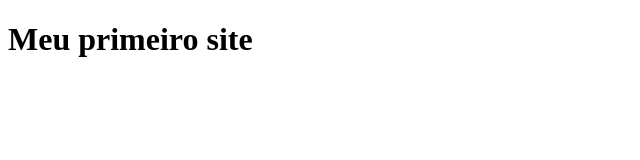
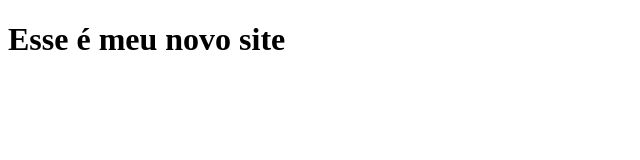
Before and after one commit to noemifleitas/2024--1B---Meu---primeiro--site, a plain HTML site: page index.html in a window 1280 px wide. Shown: the whole page, without its empty margins (0-640 px from the left). Drawn offline with Linux system fonts and the light colour scheme.

Commit message:
Add files via upload

```diff
--- a/index.html
+++ b/index.html
@@ -1,5 +1,13 @@
 <!DOCTYPE html>
+<html lang="pt-br">
+<head>
+    <meta charset="UTF-8">
+    <meta http-equiv="X-UA-Compatible" content="IE=edge">
+    <meta name="viewport" content="width=device-width, initial-scale=1.0">
+    <title>sorveria da FIDE</title>
+</head>
+<body>
+    <h1>Esse é meu novo site</h1>
 
-<h1> Meu primeiro site </h1>
-
+</body>
 </html>
--- /dev/null
+++ b/style.css
@@ -0,0 +1,5 @@
+:root{--platina: #d8e2dcff;
+    --rosa-champanhe: #ffe5d9ff;
+    --rosa: #ffcad4ff;
+    --flor-de-cerejeira-rosa: #f4acb7ff;
+    --mountbatten-rosa: #9d8189ff;}
```
